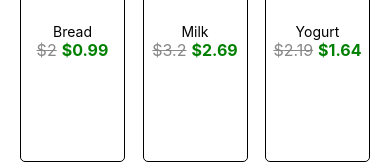
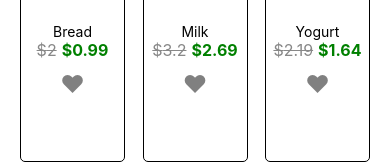
Before and after one commit to TUDublinBlanchBusinessIT/project-SadiasHossain-1, a React Native app: screen /Home in a window 390 px wide. Shown: the part 412-576 px from the top of the page. Built offline with nearby package versions, Linux system fonts and the light colour scheme.

Commit message:
favourite item button added

```diff
--- a/screens/HomeScreen.js
+++ b/screens/HomeScreen.js
@@ -1,13 +1,23 @@
-import React from 'react';
-import { View, Text, Image, StyleSheet, TouchableOpacity, Alert, Linking } from 'react-native';
+import React, { useState } from 'react';
+import {
+  View,
+  Text,
+  Image,
+  StyleSheet,
+  TouchableOpacity,
+  Linking,
+  Alert,
+} from 'react-native';
+import { doc, setDoc, deleteDoc } from 'firebase/firestore'; // Firestore functions
+import { db } from '../firebaseConfig'; // Firestore database instance
 
-// Dummy Data for Products
+// Dummy product data
 const products = [
   {
     id: 1,
     image: require('../assets/bread.jpg'),
-    description: "Bread",
-    originalPrice: 2.00,
+    description: 'Bread',
+    originalPrice: 2.0,
     discountPrice: 0.99,
     isOutOfStock: false,
     link: 'https://www.tesco.ie/groceries/en-IE/products/303544117',
@@ -15,8 +25,8 @@ const products = [
   {
     id: 2,
     image: require('../assets/Milk.jpg'),
-    description: "Milk",
-    originalPrice: 3.20,
+    description: 'Milk',
+    originalPrice: 3.2,
     discountPrice: 2.69,
     isOutOfStock: false,
     link: 'https://www.dunnesstoresgrocery.com/sm/delivery/rsid/258/product/avonmore-fresh-milk-2l-id-100130059/',
@@ -24,7 +34,7 @@ const products = [
   {
     id: 3,
     image: require('../assets/Yogurt.png'),
-    description: "Yogurt",
+    description: 'Yogurt',
     originalPrice: 2.19,
     discountPrice: 1.64,
     isOutOfStock: true,
@@ -33,26 +43,41 @@ const products = [
 ];
 
 const HomeScreen = ({ navigation }) => {
-  // Handle URL opening
-  const handleOpenURL = async (url) => {
+  const [favorites, setFavorites] = useState([]); // State to track favorited items
+
+  // ADD THIS FUNCTION HERE
+  const handleFavoriteToggle = async (product) => {
+    const username = 'Guest'; // Replace this with dynamic username fetching later
+    const productIsFavorited = favorites.includes(product.id);
+    const favoriteRef = doc(db, 'favorites', `${username}_${product.id}`);
+
     try {
-      const supported = await Linking.canOpenURL(url); // Check if the URL can be opened
-      if (supported) {
-        await Linking.openURL(url); // Open the URL in a browser
+      if (productIsFavorited) {
+        // Remove from favorites
+        setFavorites(favorites.filter((id) => id !== product.id));
+        await deleteDoc(favoriteRef);
+        Alert.alert('Favorite Removed', `${product.description} has been removed from your favorites.`);
       } else {
-        Alert.alert('Error', `Cannot open the URL: ${url}`);
+        // Add to favorites
+        setFavorites([...favorites, product.id]);
+        await setDoc(favoriteRef, {
+          username,
+          productId: product.id,
+          productName: product.description,
+          favoritedAt: new Date().toISOString(),
+        });
+        Alert.alert('Favorite Added', `${product.description} has been added to your favorites.`);
       }
     } catch (error) {
-      Alert.alert('Error', `An error occurred: ${error.message}`);
+      console.error('Error updating favorites: ', error);
+      Alert.alert('Error', 'Something went wrong while updating favorites.');
     }
   };
 
   return (
     <View style={styles.container}>
-      {/* Logo */}
       <Image source={require('../assets/logo.jpg')} style={styles.logo} />
 
-      {/* Navigation Bar */}
       <View style={styles.navbar}>
         <TouchableOpacity
           onPress={() => navigation.navigate('Home')}
@@ -76,19 +101,13 @@ const HomeScreen = ({ navigation }) => {
         </TouchableOpacity>
       </View>
 
-      {/* Trending Products Heading */}
       <Text style={styles.trendingHeading}>TRENDING PRODUCTS!!</Text>
 
-      {/* Table layout for Products */}
       <View style={styles.table}>
-        {products.map((product, index) => (
-          <View
-            key={product.id}
-            style={[styles.tableCell, index % 3 === 0 && styles.newRow]}
-          >
-            {/* Clickable Image */}
+        {products.map((product) => (
+          <View key={product.id} style={styles.tableCell}>
             <TouchableOpacity
-              onPress={() => handleOpenURL(product.link)} // Open the URL on click
+              onPress={() => Linking.openURL(product.link)}
               style={styles.imageContainer}
             >
               <Image source={product.image} style={styles.productImage} />
@@ -97,13 +116,22 @@ const HomeScreen = ({ navigation }) => {
               )}
             </TouchableOpacity>
 
-            {/* Product Description and Price */}
             <View style={styles.productDetails}>
               <Text style={styles.productDescription}>{product.description}</Text>
               <View style={styles.priceContainer}>
                 <Text style={styles.originalPrice}>${product.originalPrice}</Text>
                 <Text style={styles.discountPrice}>${product.discountPrice}</Text>
               </View>
+
+              {/* Add Favorite Button Here */}
+              <TouchableOpacity
+                onPress={() => handleFavoriteToggle(product)}
+                style={styles.heartIcon}
+              >
+                <Text style={{ color: favorites.includes(product.id) ? 'red' : 'gray', fontSize: 24 }}>
+                  ♥
+                </Text>
+              </TouchableOpacity>
             </View>
           </View>
         ))}
@@ -219,7 +247,6 @@ const styles = StyleSheet.create({
     justifyContent: 'center', // Center align prices
     alignItems: 'center',
   },
-
   originalPrice: {
     fontSize: 16,
     color: '#888',
@@ -231,6 +258,10 @@ const styles = StyleSheet.create({
     fontWeight: 'bold',
     color: 'green',
   },
+  heartIcon: {
+    marginTop: 10,
+    alignItems: 'center',
+  },
 });
 
 export default HomeScreen;
```
